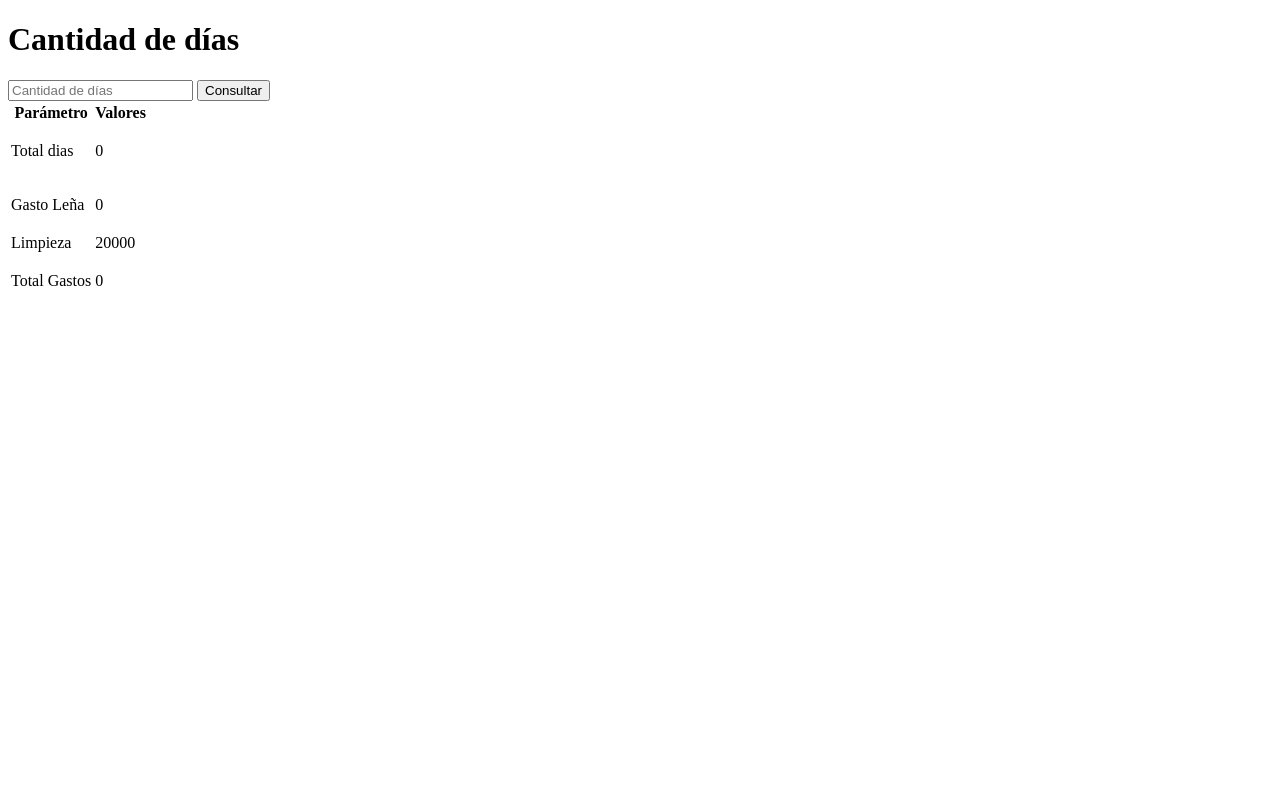
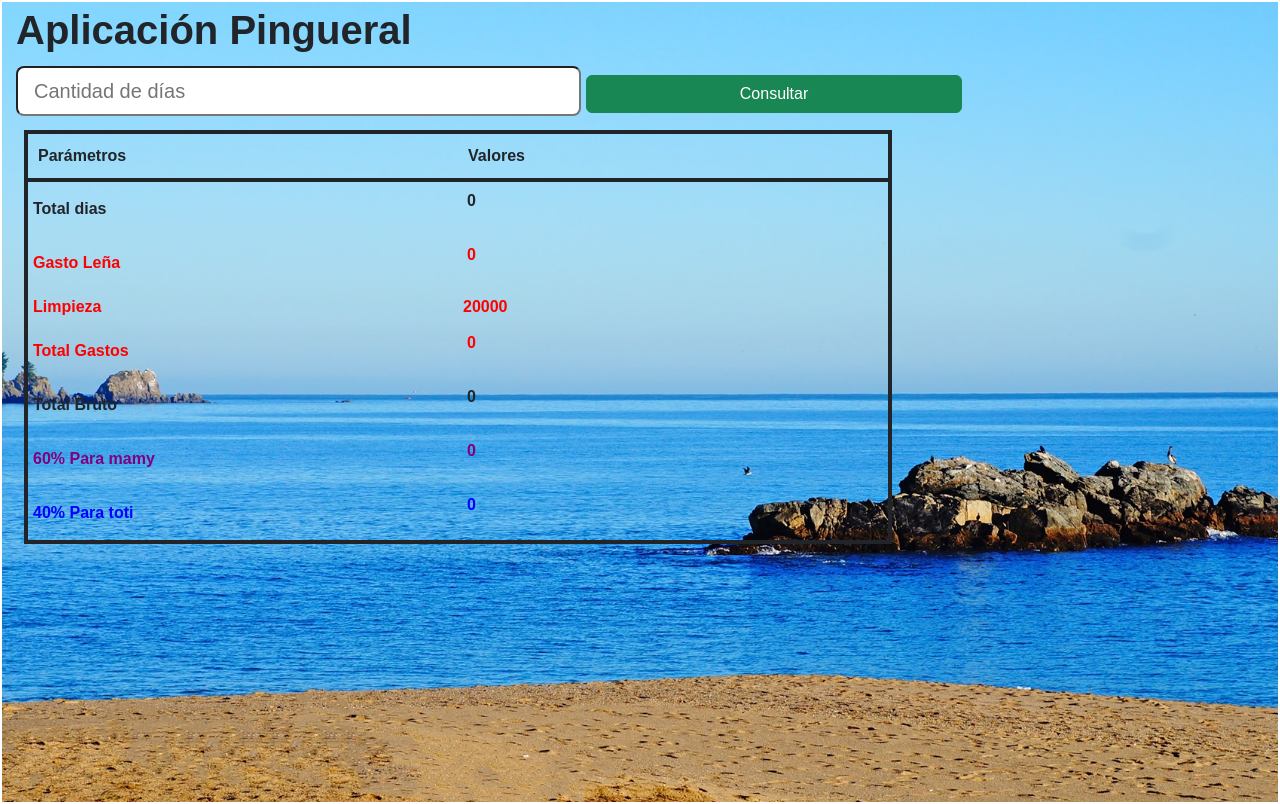
Before and after one commit to JsCerna/pingueral, a website: page index.html in a window 1280 px wide. Drawn offline with nearby package versions, Linux system fonts and the light colour scheme.

Commit message:
comitazo

```diff
--- a/index.html
+++ b/index.html
@@ -4,15 +4,16 @@
     <meta charset="UTF-8">
     <meta http-equiv="X-UA-Compatible" content="IE=edge">
     <meta name="viewport" content="width=device-width, initial-scale=1.0">
-    <title>Arriendo Pingueral</title>
+    <title>Aplicación Pingueral</title>
     <link href="./main.css" rel="stylesheet">
+    <link href="https://cdn.jsdelivr.net/npm/bootstrap@5.2.2/dist/css/bootstrap.min.css" rel="stylesheet" integrity="sha384-Zenh87qX5JnK2Jl0vWa8Ck2rdkQ2Bzep5IDxbcnCeuOxjzrPF/et3URy9Bv1WTRi" crossorigin="anonymous">
 </head>
 <body>
-    <header>
-        <h1>Cantidad de días</h1>
+    <header class="header">
+        <h1>Aplicación Pingueral</h1>
         <div>
             <input id="inputConsultar" class="form-control-lg" type="number" placeholder="Cantidad de días">
-            <input type="button" onClick="multiplicar1(), multiplicar2()" class="btn btn-light ms-4" value="Consultar" id="btn">
+            <input type="button" onClick="multiplicar1()" class="btn btn-success" value="Consultar" id="btn">
         </div>
         <section class="orden">
             <div>
--- a/main.css
+++ b/main.css
@@ -0,0 +1,50 @@
+html * {
+    margin: 2px;;
+    padding: 2px;;
+}
+.header h1 {
+    font-weight: bolder;
+}
+.header{
+    background-image: url(./img/pingueral.jpg);
+    background-repeat: no-repeat;
+    background-size: cover;
+    min-height: 100vh;
+    background-position: center;
+    margin: 0%;
+    padding-left: 10px;
+    font-family: sans-serif;
+    font-weight: bolder;
+}
+.form-control-lg {
+    width: 45%;
+}
+.btn {
+    width: 30%;
+}
+.tabliya {
+    table-layout: fixed;
+    width: 70%;
+    border-collapse: collapse;
+    border: 4px solid;
+    margin: 0px;
+}
+.tabliya thead {
+    table-layout: fixed;
+    width: 70%;
+    border-collapse: collapse;
+    border: 4px solid;
+}
+.tabliya th {
+    padding: 10px;
+}
+.tabliya td {
+    padding: 5px;
+}
+
+@media screen and (max-width: 1080px){
+
+}
+@media screen and (max-width: 1850px){
+    html * {margin: 2px; padding: 2px;}
+}
--- a/main.js
+++ b/main.js
@@ -6,38 +6,26 @@ function multiplicar1(){
 
   const cantidadDias = document.getElementById("inputConsultar").value;
   const resp = vDia * cantidadDias;
+  const resp2 = leña * cantidadDias;
+  const totalGastos = resp2 + limp;
+  const totalBruto = resp - totalGastos;
+  const secenta = totalBruto * 0.6;
+  const cuarenta = totalBruto * 0.4;
   document.getElementById("respuesta").innerText = resp;
+  document.getElementById("respuesta2").innerText = resp2;
+  document.getElementById("respuesta3").innerText = totalGastos;
+  document.getElementById("respuesta4").innerText = totalBruto;
+  document.getElementById("respuesta5").innerText = secenta;
+  document.getElementById("respuesta6").innerText = cuarenta;
+  return resp, resp2;
 
-  return resp;
 }
-
-
-function multiplicar2(){
-
-  const cantidadDias = document.getElementById("inputConsultar").value;
-  const resp2 = leña * cantidadDias;
-  document.getElementById("respuesta2").innerText = resp2;
-  return resp2;
-
-  function suma(resp2, limp){
-    const resp3 = resp2 + limp;
-    document.getElementById("respuesta3").innerText = resp3;
-    return resp3;
-  }
-}
-
-// function resta (){
-
-//   const resp4 =
-//   document.getElementById("respuesta4").innerText = resp4;
-//   return resp4;
-// }
 
 let contenedor = document.getElementById('respuestas');
 contenedor.innerHTML = `<table class="tabliya" id="tabla1">
 <thead>
 <tr>
-  <th scope="col">Parámetro</th>
+  <th scope="col">Parámetros</th>
   <th scope="col">Valores</th>
 </tr>
 </thead>
@@ -47,16 +35,28 @@ contenedor.innerHTML = `<table class="tabliya" id="tabla1">
   <td><p id="respuesta">0</p></td>
 </tr>
 <tr>
-<td>Gasto Leña</td>
-<td><p id="respuesta2">0</p></td>
+<td style="color: red">Gasto Leña</td>
+<td style="color: red"><p id="respuesta2">0</p></td>
 </tr>
 <tr>
-  <td>Limpieza</td>
-  <td>20000</td>
+  <td style="color: red">Limpieza</td>
+  <td style="color: red">20000</td>
 </tr>
 <tr>
-<td>Total Gastos</td>
-<td><p id="respuesta3">0</p></td>
+<td style="color: red">Total Gastos</td>
+<td style="color: red"><p id="respuesta3">0</p></td>
+</tr>
+<tr>
+<td>Total Bruto</td>
+<td><p id="respuesta4">0</p></td>
+</tr>
+<tr>
+<td style="color: purple">60% Para mamy</td>
+<td style="color: purple"><p id="respuesta5">0</p></td>
+</tr>
+<tr>
+<td style="color: blue">40% Para toti</td>
+<td style="color: blue"><p id="respuesta6">0</p></td>
 </tr>
 </table>`
 
--- /dev/null
+++ b/package.json
@@ -0,0 +1,5 @@
+{
+  "dependencies": {
+    "node": "^19.0.0"
+  }
+}
```
Also changed, not shown: img/pingueral.jpg (added), 2 other files.
